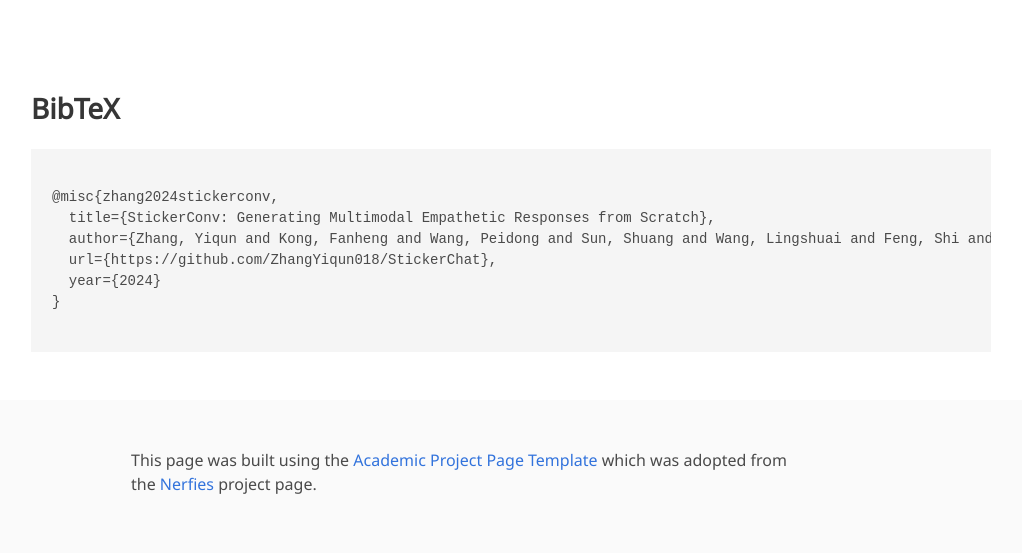
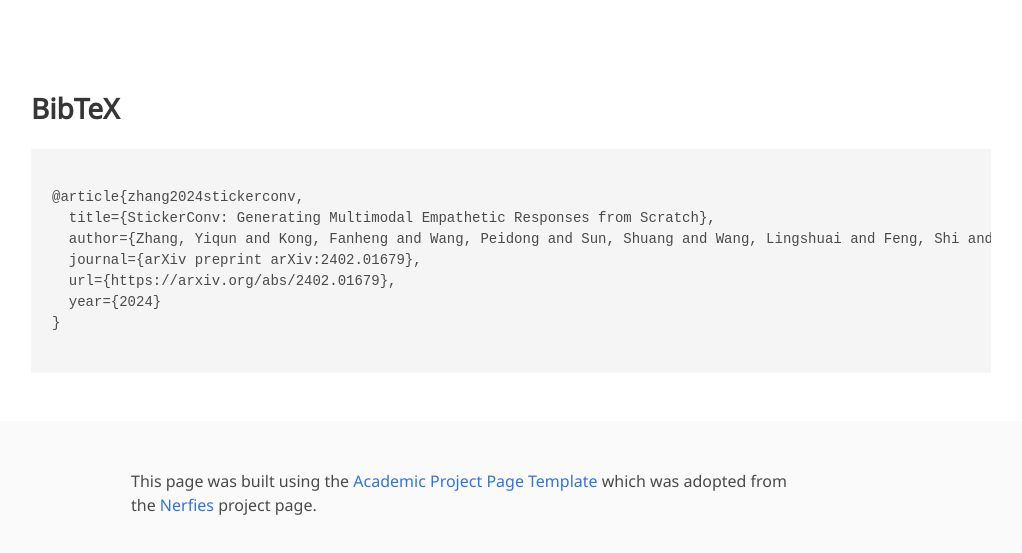
Before and after one commit to NEU-DataMining/StickerConv, a plain HTML site: page index.html in a window 1280 px wide. Shown: the part 5577-6130 px from the top of the page, without its empty margins (129-1151 px from the left). Drawn offline with nearby package versions, Linux system fonts and the light colour scheme; some icons are missing; a web font is replaced by a local one.

Commit message:
update arxiv url

```diff
--- a/index.html
+++ b/index.html
@@ -91,7 +91,7 @@
                     <div class="publication-links">
                       <!-- Arxiv PDF link -->
                       <span class="link-block">
-                        <a href="https://arxiv.org/" target="_blank"
+                        <a href="https://arxiv.org/abs/2402.01679" target="_blank"
                            class="external-link button is-normal is-rounded is-dark">
                           <span class="icon">
                             <i class="fas fa-file-pdf"></i>
@@ -344,10 +344,11 @@
   <div class="container is-max-desktop content">
     <h2 class="title">BibTeX</h2>
     <pre><code>
-@misc{zhang2024stickerconv,
+@article{zhang2024stickerconv,
   title={StickerConv: Generating Multimodal Empathetic Responses from Scratch},
   author={Zhang, Yiqun and Kong, Fanheng and Wang, Peidong and Sun, Shuang and Wang, Lingshuai and Feng, Shi and Wang, Daling and Zhang, Yifei and Song, Kaisong},
-  url={https://github.com/ZhangYiqun018/StickerChat},
+  journal={arXiv preprint arXiv:2402.01679},
+  url={https://arxiv.org/abs/2402.01679},
   year={2024}
 }
     </code></pre>
```
Also changed, not shown: 1 other file.
